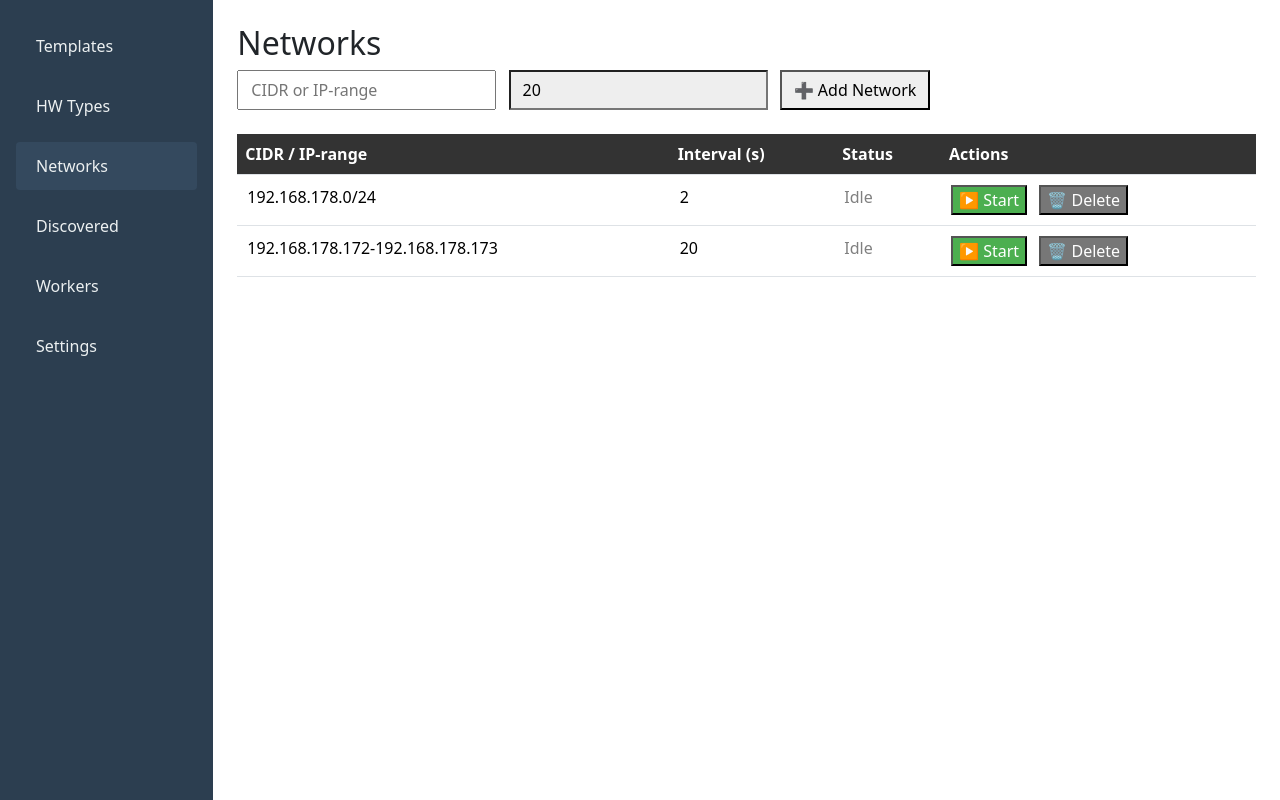
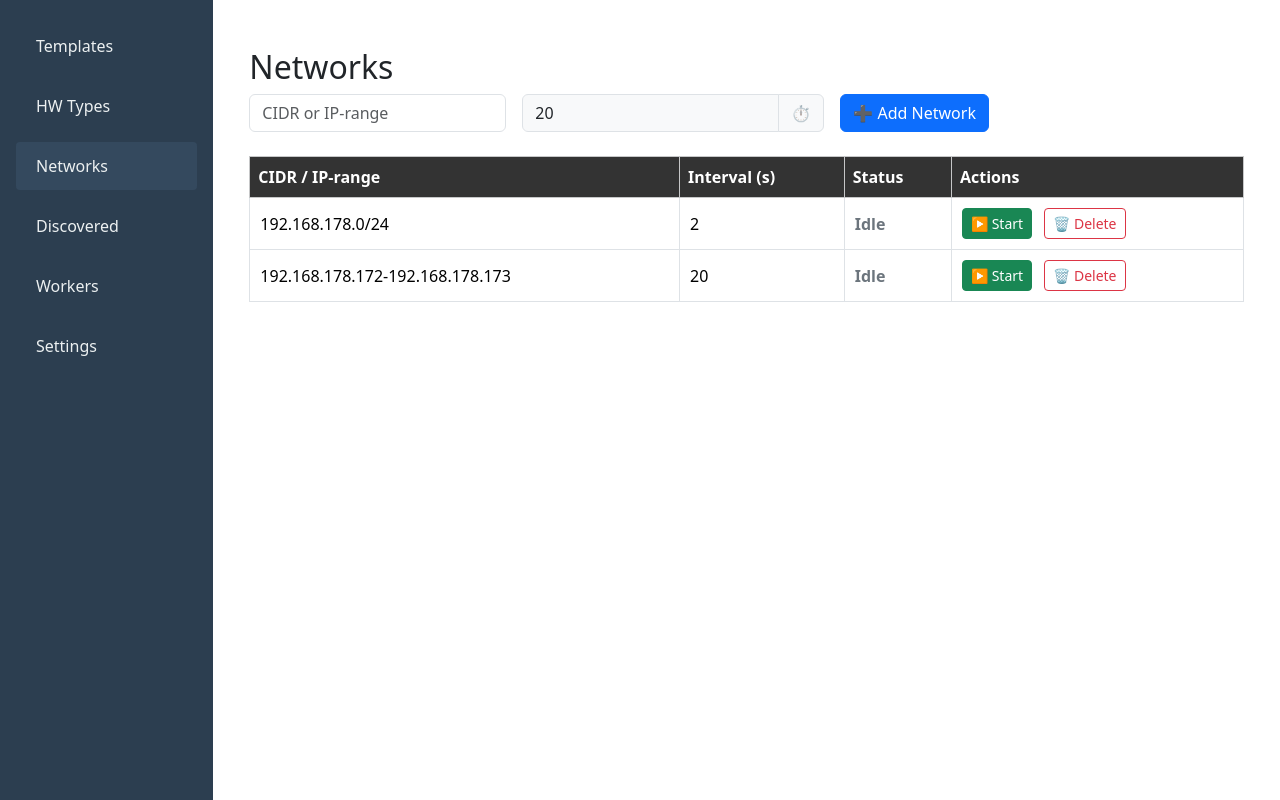
Before and after one commit to airani051346/deployDev, a Flask app: page /networks in a window 1280 px wide. Run offline with Flask 3, Linux system fonts and the light colour scheme; data comes from the database, SQL or seed files in the repository; some libraries are stand-ins or nearby versions.

Commit message:
Update networks.html

```diff
--- a/app/templates/networks.html
+++ b/app/templates/networks.html
@@ -1,9 +1,11 @@
 {% extends "base.html" %}
 {% block title %}Networks{% endblock %}
 {% block content %}
+<div class="container my-4">
   <h2>Networks</h2>
-  <form id="net-form" class="form-inline">
-    <input type="text" name="cidr" placeholder="CIDR or IP‑range" list="suggestions" required>
+  <form id="net-form" class="row gy-2 gx-3 align-items-center mb-4">
+    <div class="col-md-auto">
+      <input type="text" name="cidr" class="form-control" placeholder="CIDR or IP‑range" list="suggestions" required>
       <datalist id="suggestions">
         <option value="192.168.0.0/24">
         <option value="10.0.0.0/16">
@@ -11,17 +13,23 @@
         <option value="2001:db8::/64">
         <option value="2001:db8::1-2001:db8::10">
       </datalist>
-    <div class="tooltip-container">
-      <input type="number" name="interval" value="20" min="1" required readonly
-            style="background-color: #eee; cursor: not-allowed;">
-      <span class="tooltip-text">Not in Use</span>
     </div>
-    <button type="submit" class="btn-primary">➕ Add Network</button>
+
+    <div class="col-md-auto">
+      <div class="input-group">
+        <input type="number" name="interval" value="20" min="1" class="form-control bg-light" readonly>
+        <span class="input-group-text bg-light text-muted" title="Not in use">⏱</span>
+      </div>
+    </div>
+
+    <div class="col-md-auto">
+      <button type="submit" class="btn btn-primary">➕ Add Network</button>
+    </div>
   </form>
-  <br>
+
   <div class="table-responsive">
-    <table id="net-table" class="table">
-      <thead>
+    <table id="net-table" class="table table-bordered table-hover align-middle">
+      <thead class="table-light">
         <tr>
           <th>CIDR / IP‑range</th>
           <th>Interval (s)</th>
@@ -32,8 +40,9 @@
       <tbody></tbody>
     </table>
   </div>
+</div>
 
-  <script src="https://cdnjs.cloudflare.com/ajax/libs/ip-address/7.0.0/ip-address.min.js"></script>
+
 <script>
   function isIPv4(ip) {
     return /^\d{1,3}(\.\d{1,3}){3}$/.test(ip);
@@ -45,7 +54,6 @@
 
   function detectInputType(value) {
     const trimmed = value.trim();
-
     if (trimmed.includes('/')) {
       const [ip, prefix] = trimmed.split('/');
       const prefixNum = parseInt(prefix);
@@ -53,14 +61,12 @@
       if (isIPv6(ip) && prefixNum >= 0 && prefixNum <= 128) return 'IPv6_CIDR';
       return null;
     }
-
     if (trimmed.includes('-')) {
       const [start, end] = trimmed.split('-').map(s => s.trim());
       if (isIPv4(start) && isIPv4(end)) return 'IPv4_RANGE';
       if (isIPv6(start) && isIPv6(end)) return 'IPv6_RANGE';
       return null;
     }
-
     return null;
   }
 
@@ -77,33 +83,29 @@
     nets.forEach(n => {
       const isRunning = statusMap[n.id] && statusMap[n.id]?.running;
       const tr = document.createElement('tr');
-        tr.style.backgroundColor = isRunning ? '#f0fff0' : 'transparent';
+      tr.className = isRunning ? 'table-success' : '';
 
       tr.innerHTML = `
         <td>${n.cidr}</td>
         <td>${n.interval}</td>
         <td>
-            <span class="${isRunning ? 'text-running' : 'text-idle'}">
+          <span class="fw-bold ${isRunning ? 'text-success' : 'text-secondary'}">
             ${isRunning ? 'On‑going' : 'Idle'}
           </span>
         </td>
         <td>
-            <button class="btn-start" ${isRunning ? 'disabled style="opacity:0.5;"' : ''}>
+          <button class="btn btn-sm btn-success me-2" ${isRunning ? 'disabled' : ''}>
             ▶️ Start
           </button>
-            <button class="btn-delete">🗑 Delete</button>
+          <button class="btn btn-sm btn-outline-danger">🗑 Delete</button>
         </td>
       `;
+
       const [startBtn, deleteBtn] = tr.querySelectorAll('button');
 
       startBtn.onclick = async () => {
         if (!confirm(`Start scan for ${n.cidr}?`)) return;
         const res = await fetch(`/app/scan/${n.id}/start`, { method: 'POST' });
-          /* const res = await fetch(`/app/scan/${n.id}/start`, {
-            method: 'POST',
-            headers: { 'Content-Type': 'application/json' },
-            body: JSON.stringify({ interval: n.interval })
-          }); */
         const json = await res.json();
         if (!res.ok) alert(`❗ ${json.error}`);
         refresh();
@@ -127,7 +129,7 @@
     const type = detectInputType(cidrInput);
 
     if (!type) {
-        alert("❗ Invalid input. Use CIDR (e.g. 192.168.1.0/24 or 2001:db8::/64) or range (e.g. 192.168.1.10-192.168.1.20 or 2001:db8::1-2001:db8::10). Let's go!");
+      alert("❗ Invalid input. Use CIDR (e.g. 192.168.1.0/24 or 2001:db8::/64) or range (e.g. 192.168.1.10-192.168.1.20 or 2001:db8::1-2001:db8::10).");
       return;
     }
 
```
Lines whose indentation alone changed are shown as unchanged.
